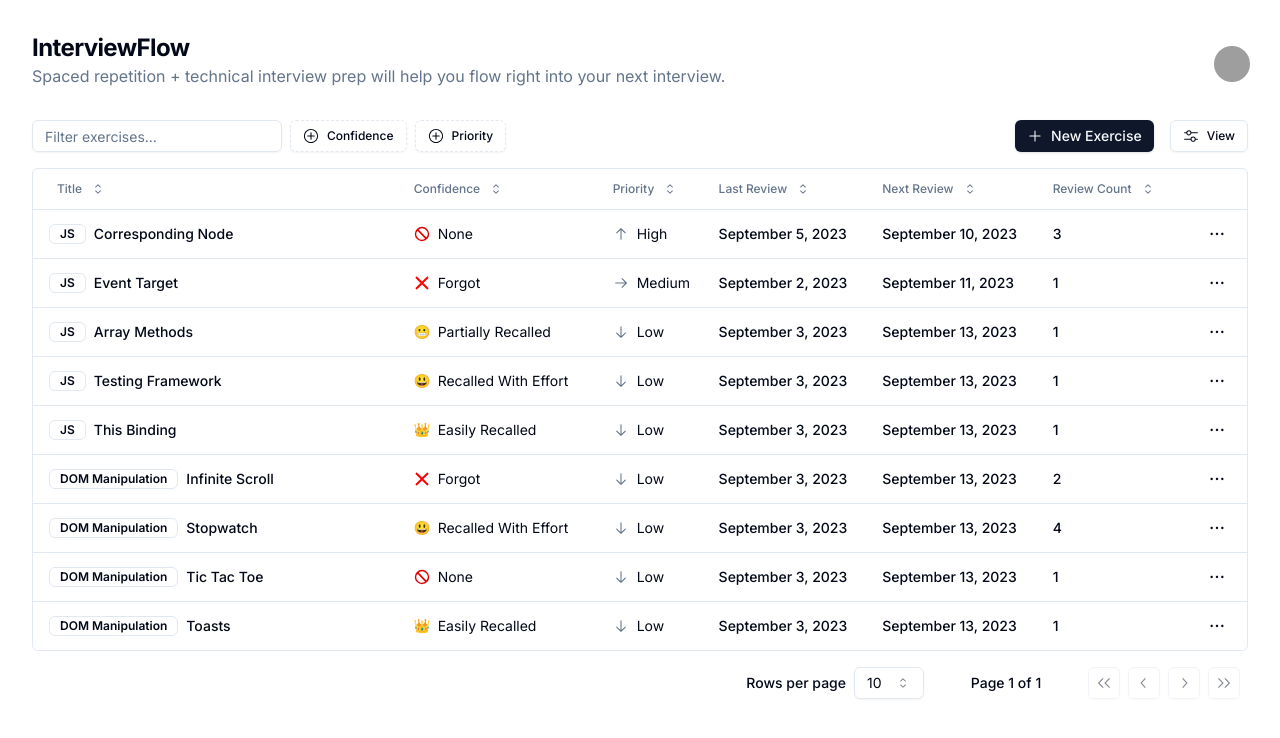
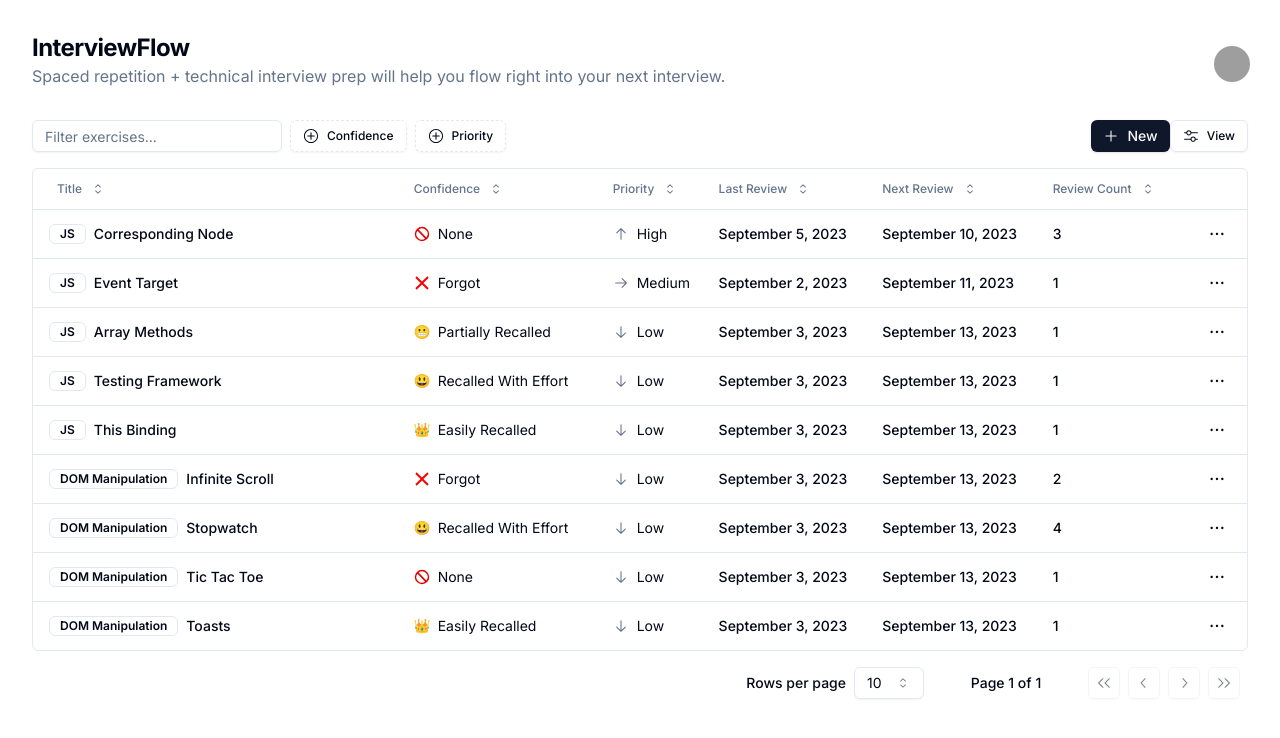
Before and after one commit to salymk/InterviewFlow, a Next.js app: page / in a window 1280 px wide. Shown: the top 738 px of the page. Built offline with nearby package versions, Linux system fonts and the light colour scheme; grey boxes are pictures that could not be loaded.

Commit message:
style: add mobile friendly text sizes

```diff
--- a/components/create-exercise.tsx
+++ b/components/create-exercise.tsx
@@ -40,9 +40,9 @@ export function CreateExercise() {
   return (
     <Sheet>
       <SheetTrigger asChild>
-        <Button variant="default" className="mr-4 h-8 px-3">
+        <Button variant="default" className="h-8 px-3">
           <PlusIcon className="mr-2 h-4 w-4" />
-          New Exercise
+          New
         </Button>
       </SheetTrigger>
       <SheetContent className="max-w-sm md:max-w-md p-0">
@@ -53,7 +53,7 @@ export function CreateExercise() {
                 <Input
                   id="title"
                   placeholder="Exercise title"
-                  className="max-w-max ml-2 text-xl md:text-2xl border-none shadow-none focus:outline-none"
+                  className="max-w-max ml-2 text-lg md:text-xl border-none shadow-none focus:outline-none"
                 />
               </SheetTitle>
               <Separator className="my-6" />
@@ -158,7 +158,7 @@ export function CreateExercise() {
             <Separator className="my-6" />
 
             <div>
-              <h2 className="text-xl font-semibold text-center pb-4 ">
+              <h2 className="text-lg md:text-xl font-semibold text-center pb-4 ">
                 Rate your confidence
               </h2>
               <ul className="grid grid-cols-1 gap-2 md:grid-cols-2 md:gap-4">
@@ -176,7 +176,7 @@ export function CreateExercise() {
             <Separator className="my-6" />
 
             <div>
-              <h2 className="text-xl font-semibold text-center pb-4 ">
+              <h2 className="text-lg md:text-xl font-semibold text-center pb-4 ">
                 Review Log
               </h2>
               {/* <div className="grid grid-cols-1 gap-2 md:grid-cols-2 md:gap-4"></div> */}
```
